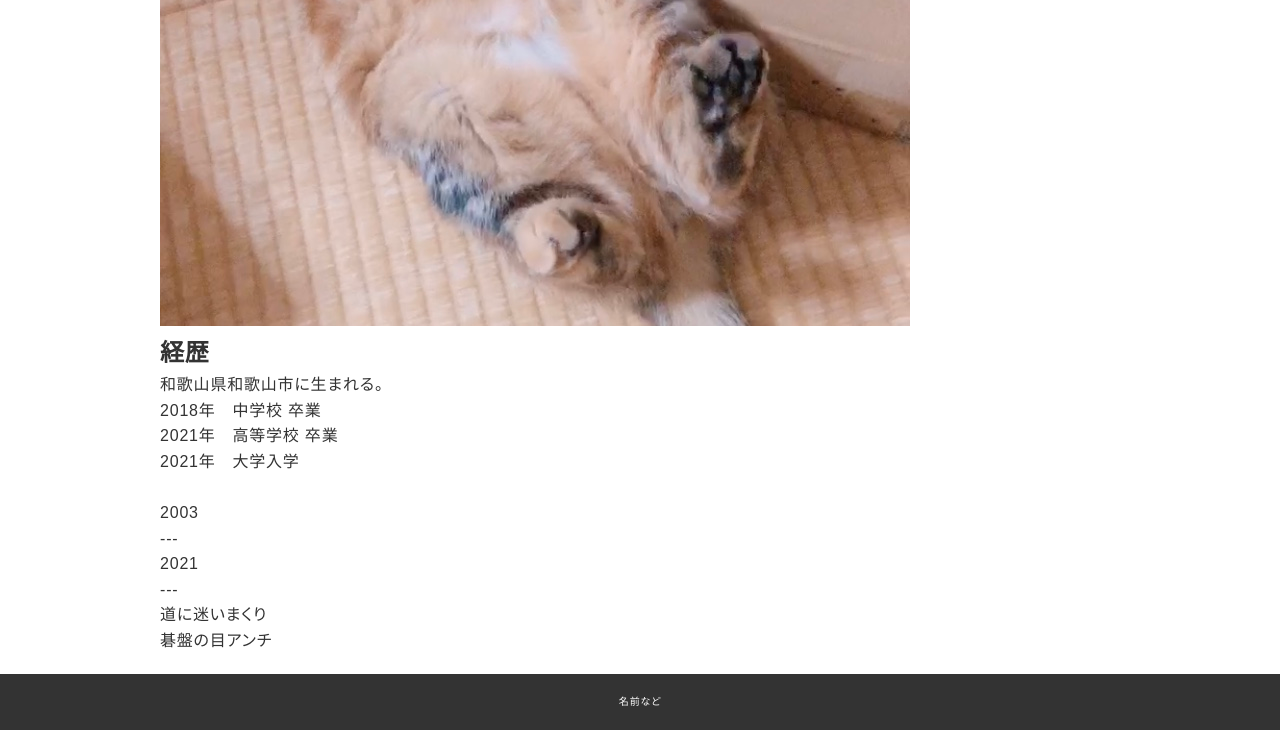
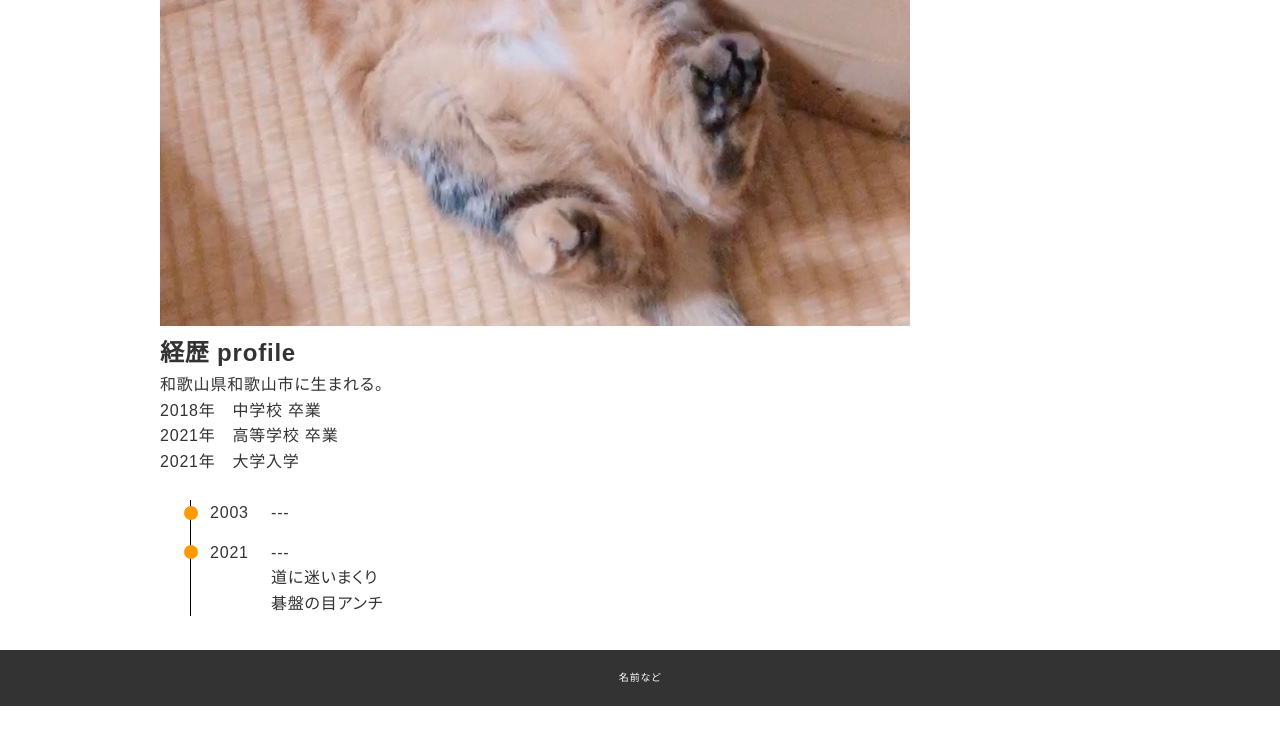
Before and after one commit to KUAD-XtechDesign/portfolio-fujimotofuuko, a plain HTML site: page cv.html in a window 1280 px wide. Shown: the part 924-1654 px from the top of the page. After the commit the page ends 1630 px from the top, so only its background shows below. Drawn offline with Linux system fonts and the light colour scheme.

Commit message:
css解決した

```diff
--- a/css/style.css
+++ b/css/style.css
@@ -248,3 +248,44 @@ report
 .mb_m {
   margin-bottom: 20px;
 }
+
+/*======================================================
+case1
+======================================================*/
+
+#case1{
+  border-left: 1px solid #000;
+  margin-left: 30px;
+  }
+
+ #case1 li{
+  display: flex;
+  align-items: flex-start;
+  margin-bottom: 14px;
+ }
+
+ #case1 li .year{
+  width: 80px;
+  display: flex;
+  align-items: center;
+ }
+
+ #case1 li .year::before{
+  content: '';
+  display: block;
+  position: relative;
+  width: 14px;
+  height: 14px;
+  border-radius: 7px;
+  background-color: #ff9a02;
+  left: -7px;
+  margin-right: 5px;
+ }
+
+ #case1 li .date{
+  width: 60px;
+ }
+
+ #case1 li .content{
+  flex: 1;
+ }
--- a/cv.html
+++ b/cv.html
@@ -33,7 +33,7 @@
       <div class="CV">
         <img src="1160.jpg">
         <p></p>
-        <h1>経歴</h1>
+        <h1>経歴 profile</h1>
         <div class="outline">
           </div>
           <div class="txt">
@@ -46,7 +46,7 @@
             </p>
           </div>
           <br>
-        <ul is="case1" class="case">
+        <ul id="case1" class="case">
 
           <li>
             <div class="year">2003</div>
```
Also changed, not shown: reports/report01.html (+1 -1 lines), reports/rogo2.png (added), 1 other file.
